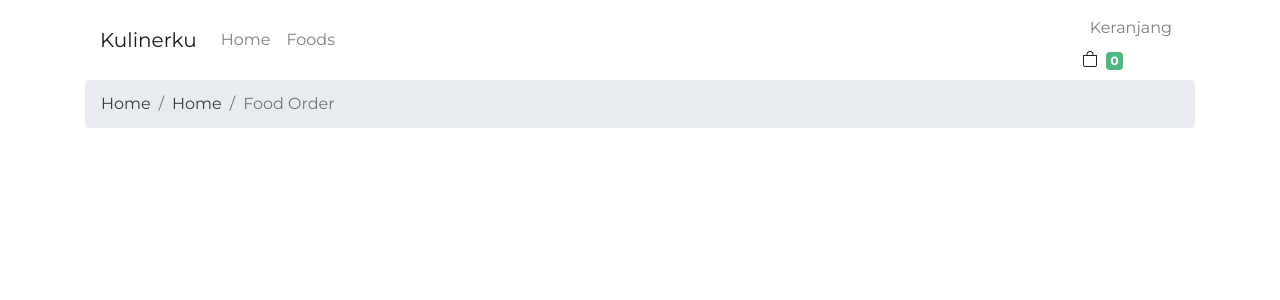
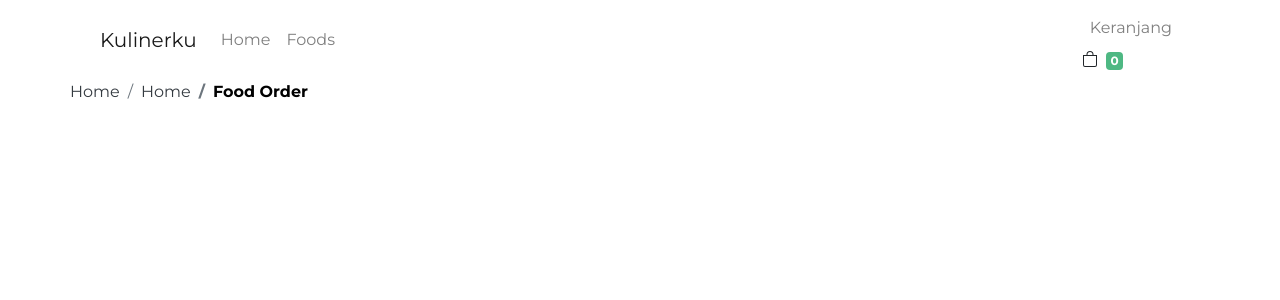
Before and after one commit to Trafelselfi05/projectku, a Vue app: page /foods/1 in a window 1280 px wide. Shown: the top 300 px of the page. Built offline with nearby package versions, Linux system fonts and the light colour scheme.

Commit message:
edit body

```diff
--- a/src/assets/css/main.css
+++ b/src/assets/css/main.css
@@ -25,3 +25,11 @@ border-top-right-radius:15px;
 border-top-left-radius: 15px;
 
 }
+.breadcrumb {
+    background-color: transparent;
+    padding: 0;
+}
+.breadcrumb-item.active {
+        font-weight: bold;
+        color: black;
+}
--- a/src/views/FoodDetail.vue
+++ b/src/views/FoodDetail.vue
@@ -3,7 +3,7 @@
     <Navbar />
     <div class="container">
       <div class="row">
-        <div class="col">
+        <div class="col-mt-5">
           <nav aria-label="breadcrumb">
             <ol class="breadcrumb">
              <li class="breadcrumb-item" aria-current="page">
```
